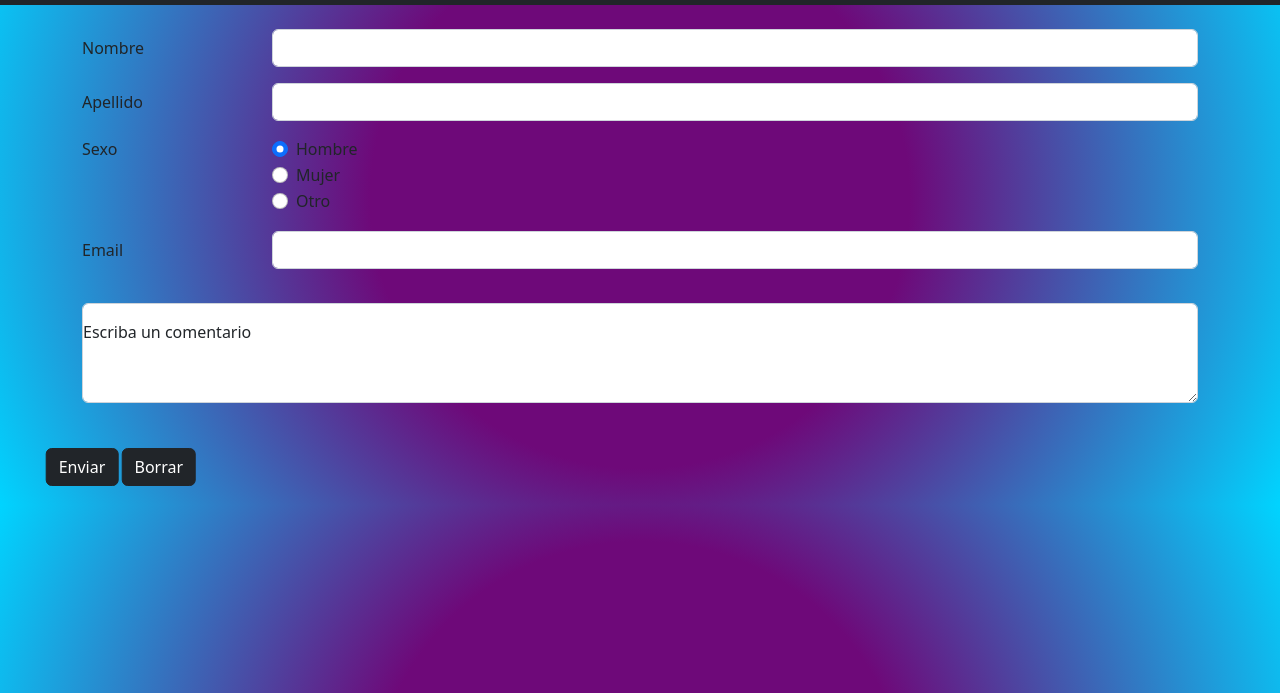
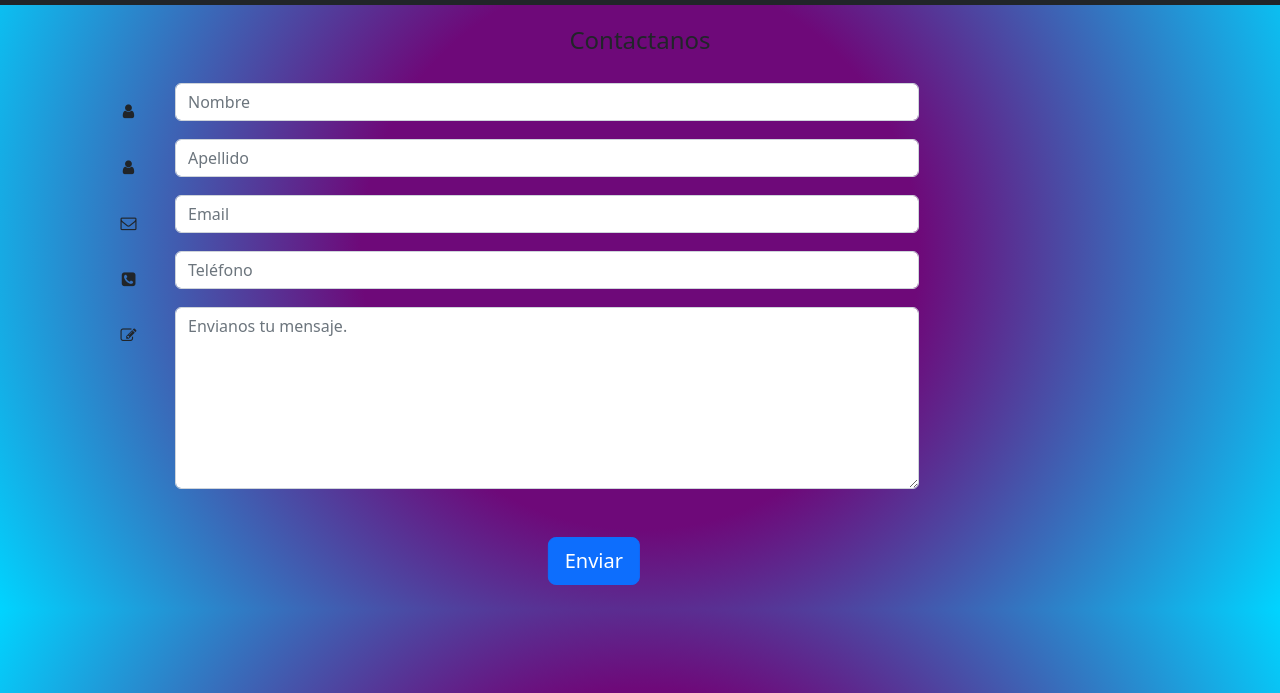
Before and after one commit to emicasanova24/juegodequipo, a website: page vistas/contacto.html in a window 1280 px wide. Shown: the part 107-800 px from the top of the page. Drawn offline with nearby package versions, Linux system fonts and the light colour scheme.

Commit message:
Ultimando detalles mq- qsomos -contacto - tercera entrega final

```diff
--- a/sass/parciales/_carrusel_index.scss
+++ b/sass/parciales/_carrusel_index.scss
@@ -17,16 +17,16 @@
   }
   .carrusel { grid-area: carrusel; }
   .publi {
+    height:;
     display: grid;
     grid-template-columns: 1fr;
-    grid-template-rows: repeat(5, 1fr);
+    grid-template-rows: repeat(4, 1fr);
     gap: 30px 0px;
     grid-template-areas:
       "uno"
       "dos"
       "tres"
-      "cuatro"
-      "cinco";
+      "cuatro";
     grid-area: publi;
   }
   .uno {
--- a/sass/parciales/_mediaQueris.scss
+++ b/sass/parciales/_mediaQueris.scss
@@ -1,4 +1,4 @@
-/*
+
 @media only screen and (max-width: 562px) {
     .header img {
         background-color: transparent;
@@ -6,7 +6,7 @@
         flex-direction: column;
     }
 }
-/**/
+
 @media only screen and (max-width: 320px) {
 .main {
     display: grid;
@@ -15,9 +15,9 @@
     grid-template-rows: 150px 150px 150px 150px 150px 150px 150px 150px;
       }
 .container_carrusel {
-        display: grid;
+    display: none;
     grid-auto-columns: 1fr;
-        grid-template-columns: repeat(3, 1fr);
+    grid-template-columns: repeat(1, 1fr);
     grid-template-rows: 1fr;
     gap: 20px 20px;
     grid-template-areas:
@@ -36,12 +36,20 @@
         "dos";
     grid-area: publi;
       }
+.publi {
+  display: none;
+  grid-template-columns: 1fr;
+  grid-template-rows: repeat(5, 1fr);
+  gap: 30px 0px;
+  grid-template-areas:
+      "uno"
+      "dos";
+  grid-area: publi;
+}
 }
 
 
 
-
-/*
 @media only screen and (max-width: 1025px) {
     .header img {
         width: 200px;
--- a/sass/parciales/quiensomos.scss
+++ b/sass/parciales/quiensomos.scss
@@ -2,8 +2,3 @@
     height: 100px;
     width: auto;
 }
-
-.h5qs {
-    margin: 500px;
-
-}
--- a/vistas/contacto.html
+++ b/vistas/contacto.html
@@ -38,64 +38,59 @@
           </section>
         </div>
       </nav>
-      <section class="container-fluid">
-        <form class="container pt-4">
-          <div class="row mb-3">
-              <label for="inputEmail3" class="col-sm-2 col-form-label">Nombre</label>
-              <div class="col-sm-10">
-                <input type="name" class="form-control" id="inputName1">
-              </div>
-            </div>
-            <div class="row mb-3">
-              <label for="inputEmail3" class="col-sm-2 col-form-label">Apellido</label>
-              <div class="col-sm-10">
-                <input type="name" class="form-control" id="inputName2">
-              </div>
-            </div>
-          </div>
-          <fieldset class="row mb-3">
-            <legend class="col-form-label col-sm-2 pt-0">Sexo</legend>
-            <div class="col-sm-10">
-              <div class="form-check">
-                <input class="form-check-input" type="radio" name="gridRadios" id="gridRadios1" value="h" checked="">
-                <label class="form-check-label" for="gridRadios1">
-                  Hombre
-                </label>
-              </div>
-              <div class="form-check">
-                <input class="form-check-input" type="radio" name="gridRadios" id="gridRadios2" value="m">
-                <label class="form-check-label" for="gridRadios2">
-                  Mujer
-                </label>
-              </div>
-              <div class="form-check">
-                  <input class="form-check-input" type="radio" name="gridRadios" id="gridRadios2" value="option2">
-                  <label class="form-check-label" for="gridRadios2">
-                    Otro
-                  </label>
+      <div class="container">
+        <div class="row">
+            <div class="col-md-12">
+                <div class="well well-sm">
+                    <form class="form-horizontal" method="post">
+                        <fieldset>
+                            <legend class="text-center header">Contactanos</legend>
+
+                            <div class="form-group d-flex align-content-center">
+                                <span class="col-md-1 col-md-offset-2 text-center"><i class="fa fa-user bigicon"></i></span>
+                                <div class="col-md-8">
+                                    <input id="fname" name="name" type="text" placeholder="Nombre" class="form-control">
+                                </div>
+                            </div>
+                            <div class="form-group d-flex align-content-center">
+                                <span class="col-md-1 col-md-offset-2 text-center"><i class="fa fa-user bigicon"></i></span>
+                                <div class="col-md-8">
+                                    <input id="lname" name="name" type="text" placeholder="Apellido" class="form-control">
+                                </div>
+                            </div>
+
+                            <div class="form-group d-flex align-content-center">
+                                <span class="col-md-1 col-md-offset-2 text-center"><i class="fa fa-envelope-o bigicon"></i></span>
+                                <div class="col-md-8">
+                                    <input id="email" name="email" type="text" placeholder="Email" class="form-control">
+                                </div>
+                            </div>
+
+                            <div class="form-group d-flex align-content-center">
+                                <span class="col-md-1 col-md-offset-2 text-center"><i class="fa fa-phone-square bigicon"></i></span>
+                                <div class="col-md-8">
+                                    <input id="phone" name="phone" type="text" placeholder="Teléfono" class="form-control">
+                                </div>
+                            </div>
+
+                            <div class="form-group d-flex align-content-center">
+                                <span class="col-md-1 col-md-offset-2 text-center"><i class="fa fa-pencil-square-o bigicon"></i></span>
+                                <div class="col-md-8">
+                                    <textarea class="form-control" id="message" name="message" placeholder="Envianos tu mensaje." rows="7"></textarea>
+                                </div>
+                            </div>
+                            <br><br><br>
+                            <div class="form-group d-flex align-content-center">
+                                <div class="col-md-12 text-center">
+                                    <button type="submit" class="btn btn-primary btn-lg">Enviar</button>
+                                </div>
+                            </div>
+                        </fieldset>
+                    </form>
                 </div>
             </div>
-          </fieldset>
-          </div>
-          <div class="row mb-3">
-            <label for="inputEmail3" class="col-sm-2 col-form-label">Email</label>
-            <div class="col-sm-10">
-              <input type="email" class="form-control" id="inputEmail3">
-            </div>
-            <br>
-            <br>
-            <br>
-            <div class="form-floating">
-              <textarea class="form-control" placeholder="Leave a comment here" id="floatingTextarea" style="height: 100px"></textarea>
-              <label for="floatingTextarea">Escriba un comentario</label>
-            </div>
-          </div>
-          <br><br>
-          <button type="submit" class="btn btn-dark">Enviar</button>
-          <button type="reset" class="btn btn-dark" value="Borrar">Borrar</button>
-        </form>
-      </section>
-
+        </div>
+    </div>
 
 
 
```
Also changed, not shown: index.html (+5 -13 lines), vistas/qsomos.html (+2 -2 lines), assets/publi10.jpg (added), assets/publi11.png (added), css/destino.css, sass/main.css, sass/parciales/quiensomos.css, 3 other files. Lines whose indentation alone changed are shown as unchanged.
